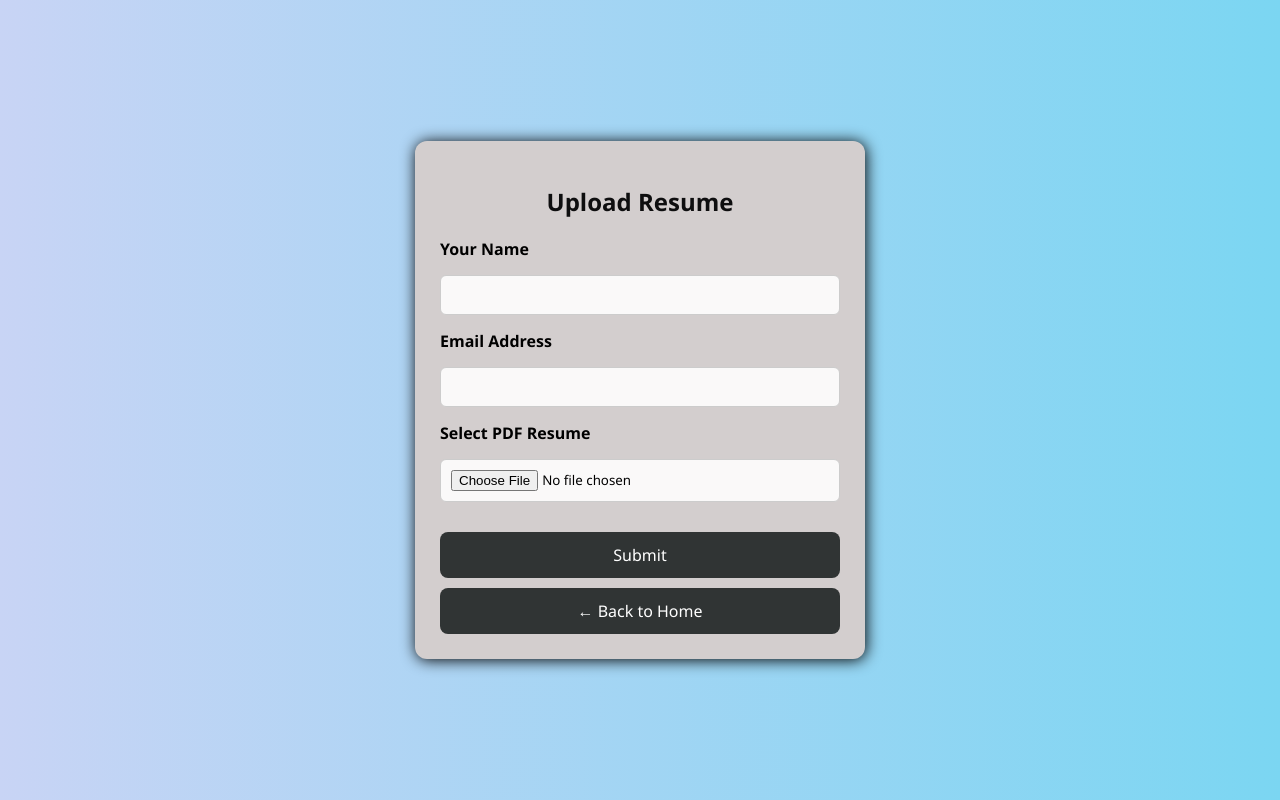
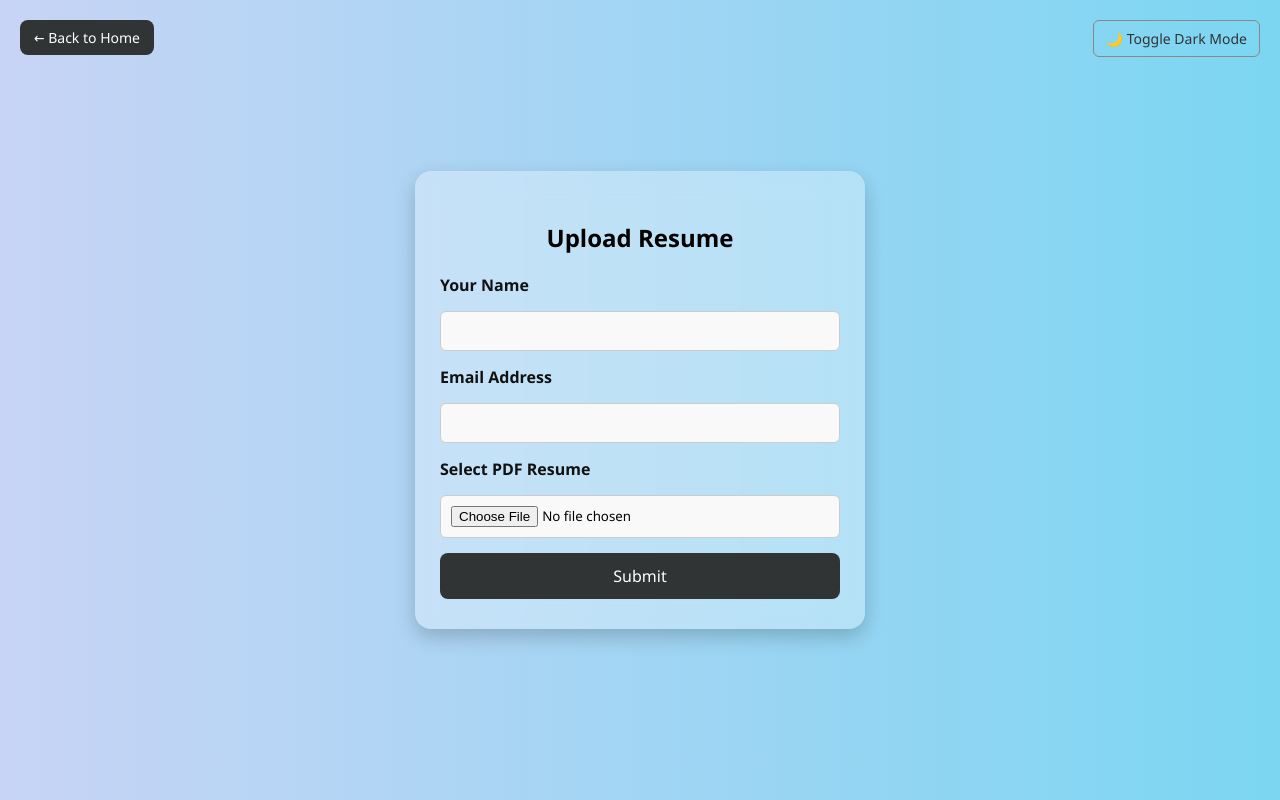
Before and after one commit to AyushBire9/resume_fillter_app, a Flask app: page /index in a window 1280 px wide. Run offline with Flask 3, Linux system fonts and the light colour scheme.

```diff
--- a/templates/index.html
+++ b/templates/index.html
@@ -5,35 +5,95 @@
   <meta name="viewport" content="width=device-width, initial-scale=1.0" />
   <title>Upload Resume</title>
   <style>
+    :root {
+      --bg-light: #c8d4f5;
+      --bg-dark: #1e1e1e;
+      --card-light: rgba(255, 255, 255, 0.3);
+      --card-dark: rgba(44, 44, 44, 0.5);
+      --text-dark: #000;
+      --text-light: #f0f0f0;
+    }
+
     * {
       box-sizing: border-box;
-      font-family: 'Segoe UI', sans-serif;
+      font-family: 'Segoe UI', Tahoma, Geneva, Verdana, sans-serif;
     }
 
     body {
       margin: 0;
       padding: 0;
-      background: #6c7e98;
+      background-image: linear-gradient(to right, var(--bg-light), #7bd6f2);
       display: flex;
       justify-content: center;
       align-items: center;
       min-height: 100vh;
-      background-image: linear-gradient(to right, #c8d4f5, #7bd6f2);
+      transition: background 0.3s ease;
+      position: relative;
+    }
+
+    body.dark-mode {
+      background-image: linear-gradient(to right, var(--bg-dark), #2a2a2a);
+    }
+
+    .toggle-btn {
+      position: absolute;
+      top: 20px;
+      right: 20px;
+      font-size: 14px;
+      background: none;
+      border: 1px solid #888;
+      color: #333;
+      padding: 8px 12px;
+      border-radius: 6px;
+      cursor: pointer;
+      z-index: 999;
+    }
+
+    body.dark-mode .toggle-btn {
+      color: #eee;
+      border-color: #aaa;
+    }
+
+    .home-btn {
+      position: absolute;
+      top: 20px;
+      left: 20px;
+      font-size: 14px;
+      background-color: #303434;
+      color: white;
+      padding: 8px 14px;
+      border: none;
+      border-radius: 8px;
+      text-decoration: none;
+    }
+
+    .home-btn:hover {
+      background-color: #0a0a0a;
     }
 
     .container {
-      background: #d3cece;
-      padding: 25px;
+      backdrop-filter: blur(12px);
+      background-color: var(--card-light);
+      padding: 30px 25px;
+      border-radius: 16px;
+      box-shadow: 0 8px 20px rgba(0,0,0,0.2);
       width: 90%;
       max-width: 450px;
-      border-radius: 12px;
-      box-shadow: 1px 1px 15px rgb(0, 0, 0);
+      animation: fadeIn 1s ease-in;
+    }
+
+    body.dark-mode .container {
+      background-color: var(--card-dark);
     }
 
     h2 {
       text-align: center;
       margin-bottom: 20px;
-      color: #0e0e0f;
+      color: var(--text-dark);
+    }
+
+    body.dark-mode h2 {
+      color: var(--text-light);
     }
 
     form {
@@ -44,6 +104,11 @@
 
     label {
       font-weight: 600;
+      color: #111;
+    }
+
+    body.dark-mode label {
+      color: #e0e0e0;
     }
 
     input[type="text"],
@@ -55,7 +120,7 @@
       background-color: #faf9f9;
     }
 
-    button, .home-btn {
+    button {
       padding: 12px;
       background-color: #303434;
       color: white;
@@ -63,20 +128,10 @@
       border-radius: 8px;
       font-size: 16px;
       cursor: pointer;
-      text-align: center;
-      text-decoration: none;
-      display: block;
     }
 
-    button:hover, .home-btn:hover {
+    button:hover {
       background-color: #0a0a0a;
-    }
-
-    .btn-group {
-      display: flex;
-      flex-direction: column;
-      gap: 10px;
-      margin-top: 15px;
     }
 
     .result {
@@ -97,9 +152,17 @@
       max-height: 250px;
       overflow-y: auto;
     }
+
+    @keyframes fadeIn {
+      from { opacity: 0; transform: translateY(10px); }
+      to   { opacity: 1; transform: translateY(0); }
+    }
   </style>
 </head>
 <body>
+  <a href="/" class="home-btn">← Back to Home</a>
+  <button class="toggle-btn" onclick="toggleDarkMode()">🌙 Toggle Dark Mode</button>
+
   <div class="container">
     <h2>Upload Resume</h2>
     <form action="/upload" method="POST" enctype="multipart/form-data">
@@ -112,10 +175,7 @@
       <label for="resume">Select PDF Resume</label>
       <input type="file" id="resume" name="resume" accept=".pdf" required />
 
-      <div class="btn-group">
-        <button type="submit">Submit</button>
-        <a href="/" class="home-btn">← Back to Home</a>
-      </div>
+      <button type="submit">Submit</button>
     </form>
 
     {% if result %}
@@ -129,5 +189,17 @@
     </div>
     {% endif %}
   </div>
+
+  <script>
+    function toggleDarkMode() {
+      document.body.classList.toggle('dark-mode');
+      localStorage.setItem('darkMode', document.body.classList.contains('dark-mode'));
+    }
+    window.onload = () => {
+      if (localStorage.getItem('darkMode') === 'true') {
+        document.body.classList.add('dark-mode');
+      }
+    };
+  </script>
 </body>
 </html>
```
Also changed, not shown: templates/home.html (+78 -15 lines), 1 other file.
